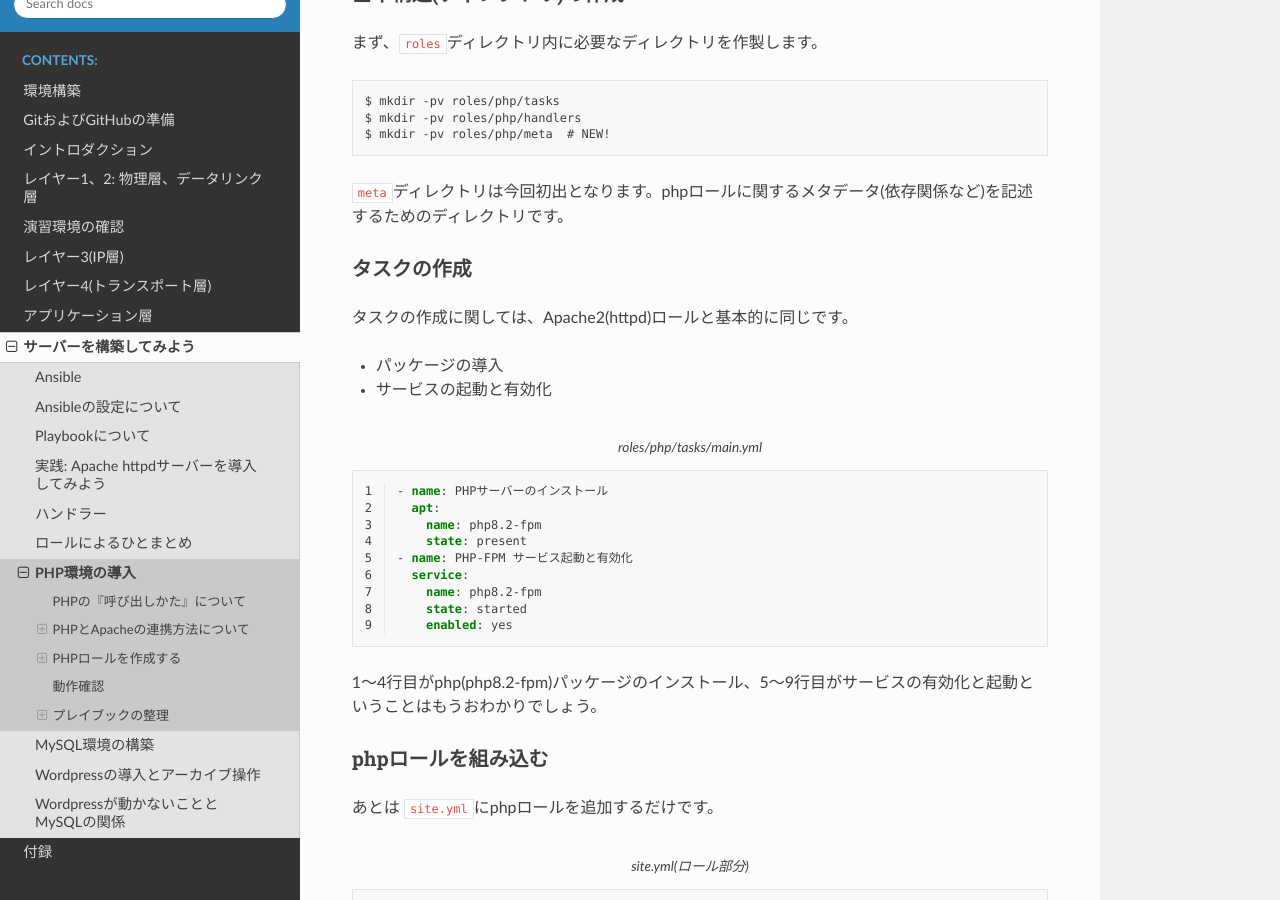
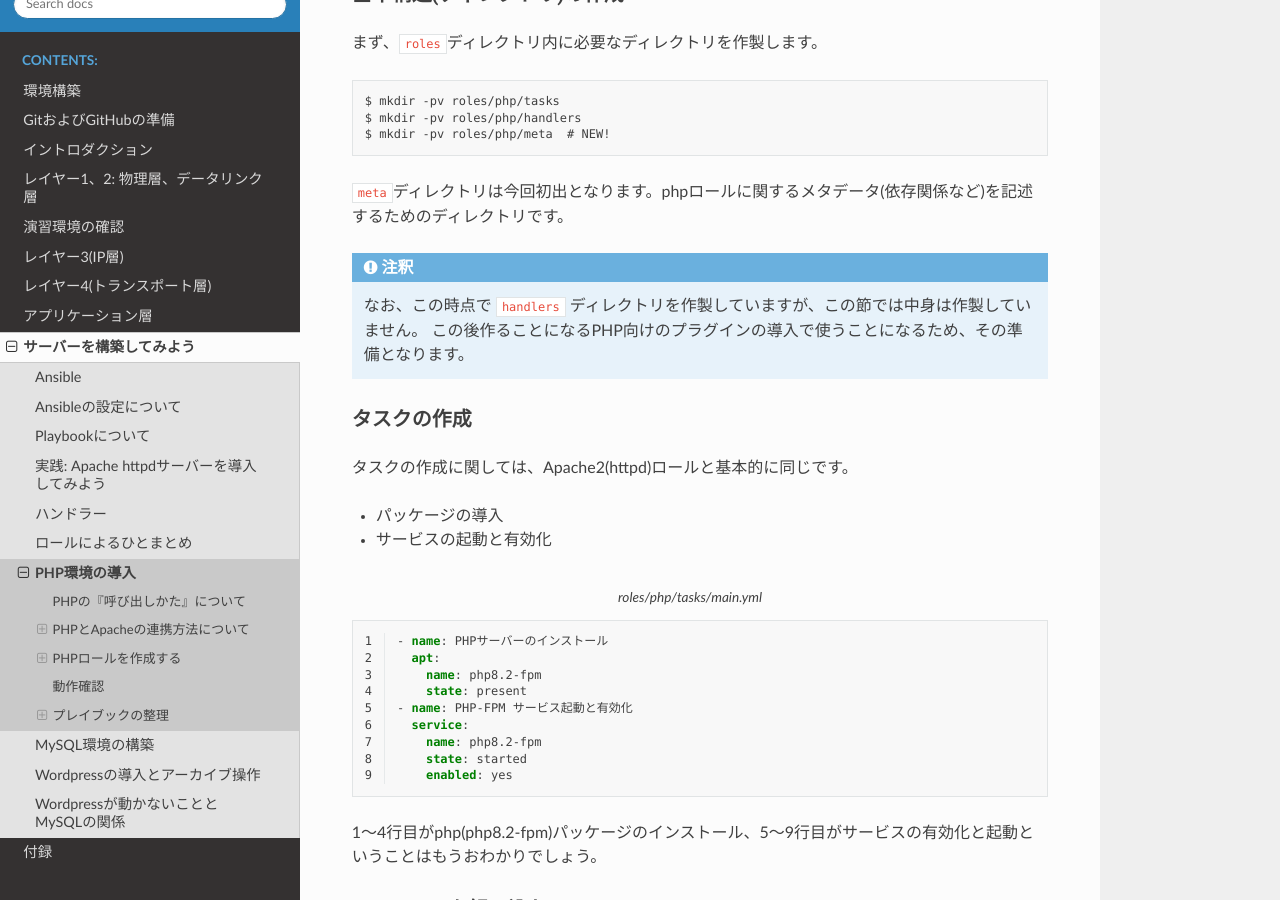
Before and after one commit to densuke/2025-network-doc, a Sphinx documentation site: the page built from source/server/php.md, in a window 1280 px wide and 900 px high, scrolled down 2495 px. Built offline with Sphinx 7.4.7 and the Read the Docs theme 3.1.0, drawn with Linux system fonts in a browser that asks for light colours.

Commit message:
php側でhandlerディレクトリ作って何もしなかった理由を追加して後に活かすようにする

````diff
--- a/source/server/php.md
+++ b/source/server/php.md
@@ -92,6 +92,11 @@ $ mkdir -pv roles/php/meta  # NEW!
 ```
 
 {file}`meta`ディレクトリは今回初出となります。phpロールに関するメタデータ(依存関係など)を記述するためのディレクトリです。
+
+```{note}
+なお、この時点で {file}`handlers` ディレクトリを作製していますが、この節では中身は作製していません。
+この後作ることになるPHP向けのプラグインの導入で使うことになるため、その準備となります。
+```
 
 ### タスクの作成
 
````
